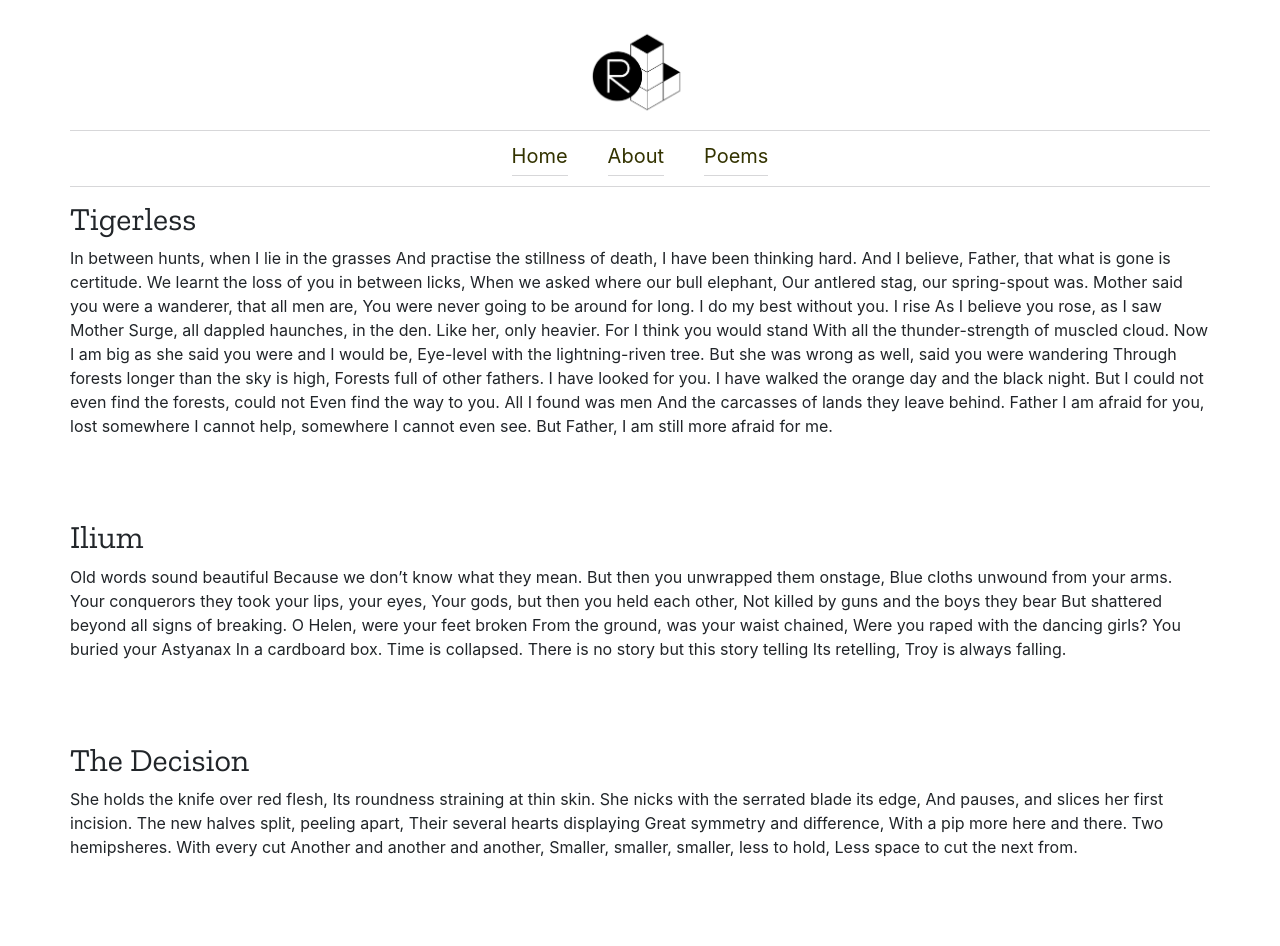
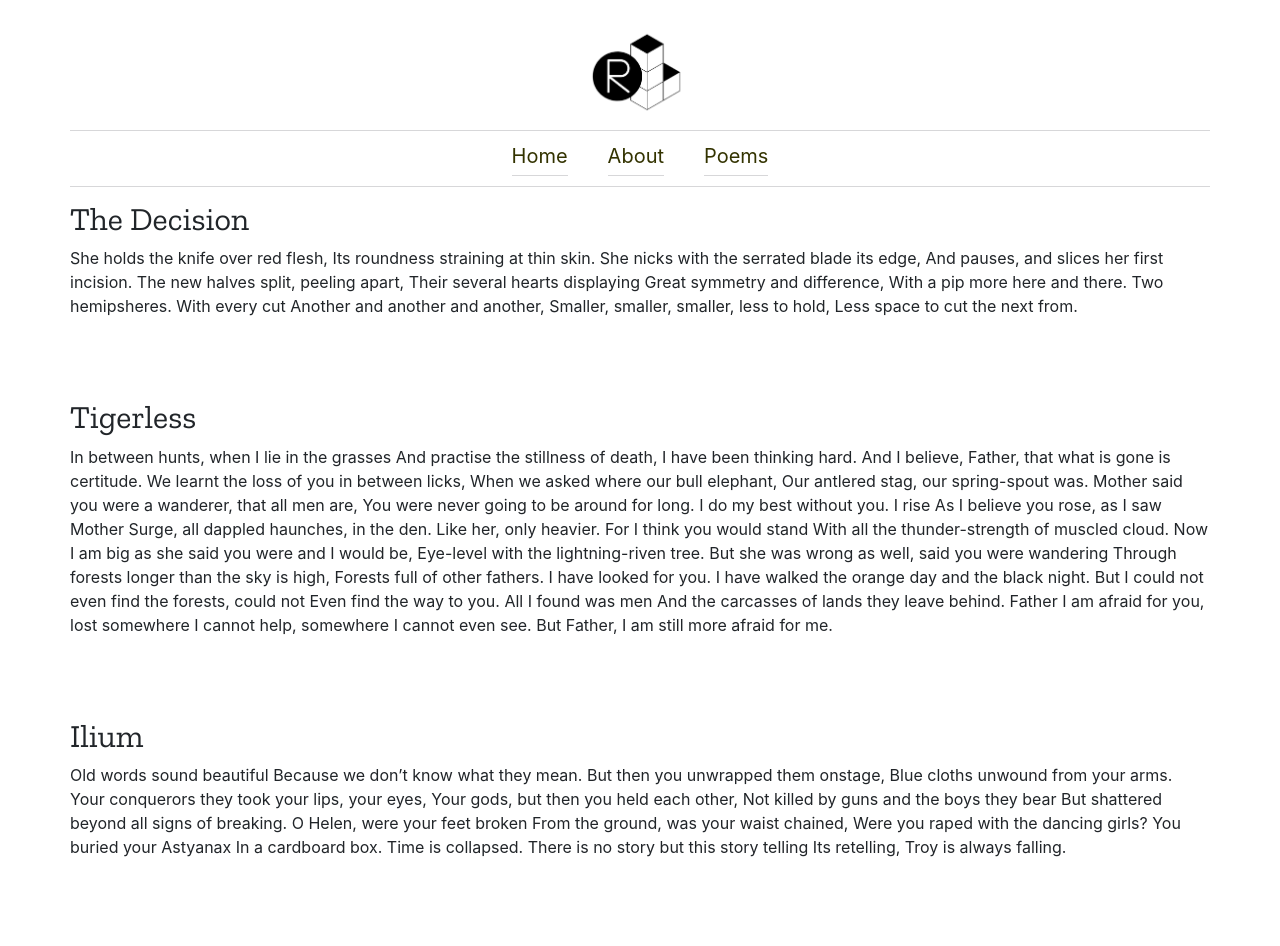
Before and after one commit to andrewlew1s/RLWebsite, a Vue app: page /#/poems in a window 1280 px wide. Shown: the top 946 px of the page. Built offline with nearby package versions, Linux system fonts and the light colour scheme.

Commit message:
move poems to single asset file

```diff
--- a/package.json
+++ b/package.json
@@ -16,6 +16,7 @@
     "bootstrap": "^4.1.1",
     "bootstrap-vue": "^2.0.0-rc.11",
     "vue": "^2.5.2",
+    "vue-cli": "^2.9.6",
     "vue-router": "^3.0.1"
   },
   "devDependencies": {
--- /dev/null
+++ b/src/assets/poems.js
@@ -0,0 +1,83 @@
+const twentyTouristsImage = require('./images/20Tourists.png');
+
+
+export default [
+	{
+		text: `She holds the knife over red flesh,
+Its roundness straining at thin skin.
+She nicks with the serrated blade its edge,
+And pauses, and slices her first incision.
+
+The new halves split, peeling apart,
+Their several hearts displaying
+Great symmetry and difference,
+With a pip more here and there.
+
+Two hemipsheres. With every cut
+Another and another and another,
+Smaller, smaller, smaller, less to hold,
+Less space to cut the next from.`,
+		title: 'The Decision'
+	},
+	{
+		text: `In between hunts, when I lie in the grasses
+And practise the stillness of death,
+I have been thinking hard.
+And I believe, Father, that what is gone is certitude.
+We learnt the loss of you in between licks,
+When we asked where our bull elephant,
+Our antlered stag, our spring-spout was.
+Mother said you were a wanderer, that all men are,
+You were never going to be around for long.
+I do my best without you. I rise
+As I believe you rose, as I saw Mother
+Surge, all dappled haunches, in the den.
+Like her, only heavier. For I think you would stand
+With all the thunder-strength of muscled cloud.
+Now I am big as she said you were and I would be,
+Eye-level with the lightning-riven tree.
+But she was wrong as well, said you were wandering
+Through forests longer than the sky is high,
+Forests full of other fathers. I have looked for you.
+I have walked the orange day and the black night.
+But I could not even find the forests, could not
+Even find the way to you. All I found was men
+And the carcasses of lands they leave behind.
+Father I am afraid for you, lost somewhere
+I cannot help, somewhere I cannot even see.
+But Father, I am still more afraid for me.`,
+		title: 'Tigerless'
+	},
+	{
+		text: `Old words sound beautiful
+Because we don’t know what they mean.
+
+But then you unwrapped them onstage,
+Blue cloths unwound from your arms.
+
+Your conquerors they took your lips, your eyes,
+Your gods, but then you held each other,
+
+Not killed by guns and the boys they bear
+But shattered beyond all signs of breaking.
+
+O Helen, were your feet broken
+From the ground, was your waist chained,
+Were you raped with the dancing girls?
+
+You buried your Astyanax
+In a cardboard box. Time is collapsed.
+
+There is no story but this story telling
+Its retelling, Troy is always falling.`,
+		title: 'Ilium'
+	},
+	{
+		title: 'It',
+		video: 'https://player.vimeo.com/video/267116502'
+	},
+	{
+		title: '20 Tourists',
+		image: twentyTouristsImage
+	}
+];
--- a/src/assets/poems/20tourists.js
+++ /dev/null
@@ -1,6 +0,0 @@
-const image = require('../images/20Tourists.png');
-
-export default {
-	title: '20 Tourists',
-	image
-};
--- a/src/assets/poems/It.js
+++ /dev/null
@@ -1,4 +0,0 @@
-export default {
-	title: 'It',
-	video: 'https://player.vimeo.com/video/267116502'
-};
--- a/src/assets/poems/ilium.js
+++ /dev/null
@@ -1,24 +0,0 @@
-export default {
-	text: `Old words sound beautiful
-Because we don’t know what they mean.
-
-But then you unwrapped them onstage,
-Blue cloths unwound from your arms.
-
-Your conquerors they took your lips, your eyes,
-Your gods, but then you held each other,
-
-Not killed by guns and the boys they bear
-But shattered beyond all signs of breaking.
-
-O Helen, were your feet broken
-From the ground, was your waist chained,
-Were you raped with the dancing girls?
-
-You buried your Astyanax
-In a cardboard box. Time is collapsed.
-
-There is no story but this story telling
-Its retelling, Troy is always falling.`,
-	title: 'Ilium'
-};
--- a/src/assets/poems/thedecision.js
+++ /dev/null
@@ -1,17 +0,0 @@
-export default {
-	text: `She holds the knife over red flesh,
-Its roundness straining at thin skin.
-She nicks with the serrated blade its edge,
-And pauses, and slices her first incision.
-
-The new halves split, peeling apart,
-Their several hearts displaying
-Great symmetry and difference,
-With a pip more here and there.
-
-Two hemipsheres. With every cut
-Another and another and another,
-Smaller, smaller, smaller, less to hold,
-Less space to cut the next from.`,
-	title: 'The Decision'
-};
--- a/src/assets/poems/tigerless.js
+++ /dev/null
@@ -1,29 +0,0 @@
-export default {
-	text: `In between hunts, when I lie in the grasses
-And practise the stillness of death,
-I have been thinking hard.
-And I believe, Father, that what is gone is certitude.
-We learnt the loss of you in between licks,
-When we asked where our bull elephant,
-Our antlered stag, our spring-spout was.
-Mother said you were a wanderer, that all men are,
-You were never going to be around for long.
-I do my best without you. I rise
-As I believe you rose, as I saw Mother
-Surge, all dappled haunches, in the den.
-Like her, only heavier. For I think you would stand
-With all the thunder-strength of muscled cloud.
-Now I am big as she said you were and I would be,
-Eye-level with the lightning-riven tree.
-But she was wrong as well, said you were wandering
-Through forests longer than the sky is high,
-Forests full of other fathers. I have looked for you.
-I have walked the orange day and the black night.
-But I could not even find the forests, could not
-Even find the way to you. All I found was men
-And the carcasses of lands they leave behind.
-Father I am afraid for you, lost somewhere
-I cannot help, somewhere I cannot even see.
-But Father, I am still more afraid for me.`,
-	title: 'Tigerless'
-};
--- a/src/components/Poems.vue
+++ b/src/components/Poems.vue
@@ -21,22 +21,12 @@
 </template>
 
 <script>
-import tigerless from '../assets/poems/tigerless';
-import thedecision from '../assets/poems/thedecision';
-import ilium from '../assets/poems/ilium';
-import twentyTourists from '../assets/poems/20tourists';
-import It from '../assets/poems/It';
+import poems from '../assets/poems';
 
 export default {
 	data() {
 		return {
-			poems: [
-				tigerless,
-				ilium,
-				thedecision,
-				twentyTourists,
-				It
-			]
+			poems
 		};
 	}
 };
```
Also changed, not shown: 2 other files (tests, documents, lock files or other folders).
